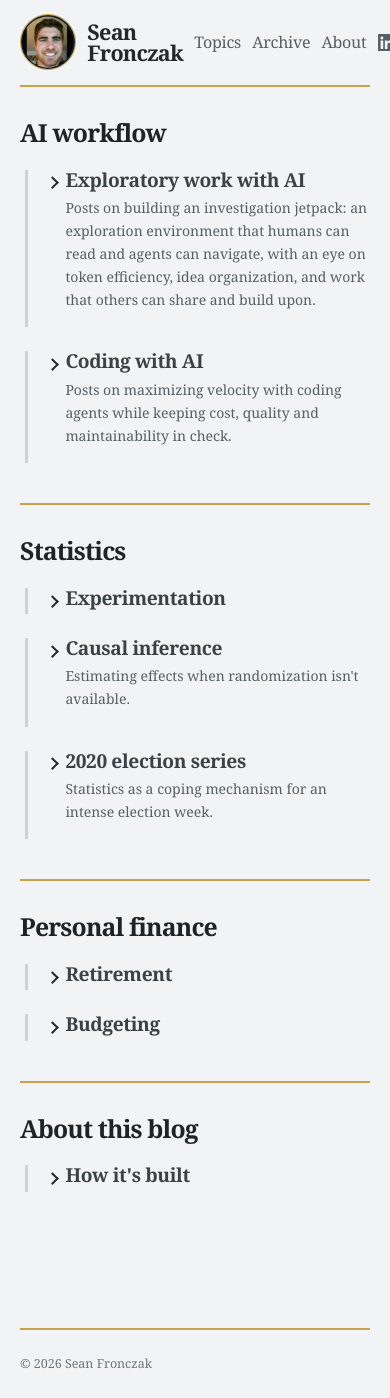
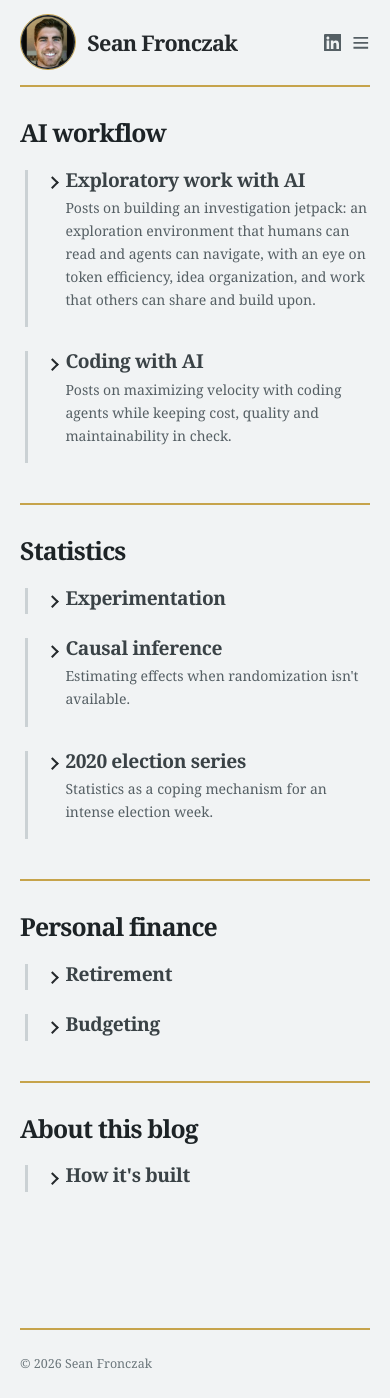
Before and after one commit to seanczak/blog, a Jekyll site: the page built from jekyll/index.md, in a window 390 px wide. Built offline with Jekyll 4.4.1, drawn with Linux system fonts in a browser that asks for light colours.

Commit message:
Fold header links into a menu button on phones
Below the $phone width, the text links (Topics, Archive, About) move into
a three-line menu button next to the LinkedIn icon. The dropdown is a
native <details> element, so it needs no script. Document it in
docs/site/design.md.

Co-Authored-By: Claude Opus 5.5 <noreply@anthropic.com>

```diff
--- a/jekyll/_data/navigation.yml
+++ b/jekyll/_data/navigation.yml
@@ -1,6 +1,7 @@
 # Header links, in display order. `url` is site-relative (run through relative_url);
 # `external: true` opens in a new tab and is used as-is. `icon: <name>` shows
 # jekyll/_includes/icons/<name>.svg in place of the title, which stays as the label.
+# Below the $phone width, links without an icon move into the header's menu.
 - title: Topics
   url: /
 - title: Archive
--- a/jekyll/_includes/site-header.html
+++ b/jekyll/_includes/site-header.html
@@ -4,9 +4,18 @@
     <a class="site-title" href="{{ '/' | relative_url }}">{{ site.title }}</a>
     {% for item in site.data.navigation %}
       {% if item.external %}{% assign href = item.url %}{% else %}{% assign href = item.url | relative_url %}{% endif %}
-      <a href="{{ href }}"{% if item.external %} rel="noopener noreferrer" target="_blank"{% endif %}{% if item.icon %} class="nav-icon-link" aria-label="{{ item.title }}" title="{{ item.title }}"{% endif %}>
+      <a href="{{ href }}"{% if item.external %} rel="noopener noreferrer" target="_blank"{% endif %}{% if item.icon %} class="nav-icon-link" aria-label="{{ item.title }}" title="{{ item.title }}"{% else %} class="nav-text-link"{% endif %}>
         {%- if item.icon %}{% include icons/{{ item.icon }}.svg %}{% else %}{{ item.title }}{% endif -%}
       </a>
     {% endfor %}
+    {% comment %}Phone-width menu: the text links again, behind a native <details> toggle.{% endcomment %}
+    <details class="nav-menu">
+      <summary class="nav-icon-link" aria-label="Menu" title="Menu">{% include icons/menu.svg %}</summary>
+      <div class="nav-menu-links">
+        {% for item in site.data.navigation %}{% unless item.icon %}
+          <a href="{% if item.external %}{{ item.url }}{% else %}{{ item.url | relative_url }}{% endif %}"{% if item.external %} rel="noopener noreferrer" target="_blank"{% endif %}>{{ item.title }}</a>
+        {% endunless %}{% endfor %}
+      </div>
+    </details>
   </nav>
 </header>
--- a/jekyll/_sass/_header.scss
+++ b/jekyll/_sass/_header.scss
@@ -6,6 +6,11 @@
 .site-header nav a:not(.site-title):hover { color: var(--accent); text-decoration: underline; }
 .nav-icon-link { display: flex; }
 .nav-icon { height: 1.1em; width: 1.1em; }
+.nav-menu { display: none; position: relative; }
+.nav-menu summary { color: var(--muted); cursor: pointer; list-style: none; }
+.nav-menu summary::-webkit-details-marker { display: none; }
+.nav-menu summary:hover, .nav-menu[open] summary { color: var(--accent); }
+.nav-menu-links { background: var(--bg); border: 1px solid var(--rule); display: grid; gap: .35rem; min-width: 9rem; padding: .6rem .9rem; position: absolute; right: 0; top: calc(100% + .6rem); z-index: 10; }
 .site-title { color: inherit; font-size: clamp(1.35rem, 3vw, 1.7rem); font-weight: 750; letter-spacing: -.035em; line-height: 1; margin-right: auto; text-decoration: none; }
 .header-profile-link { display: flex; flex: 0 0 auto; }
 .header-profile { border: 1px solid var(--gold); border-radius: 50%; flex: 0 0 auto; height: 4.2rem; object-fit: cover; width: 4.2rem; }
@@ -14,4 +19,6 @@ footer { border-top: 2px solid var(--gold); color: var(--subtle); font-size: .78
 @media (max-width: $phone) {
   .site-header nav { gap: .7rem; }
   .header-profile { height: 3.5rem; width: 3.5rem; }
+  .nav-text-link { display: none; }
+  .nav-menu { display: block; }
 }
```
Also changed, not shown: docs/site/design.md (+1 -1 lines), jekyll/_includes/icons/menu.svg (added).
